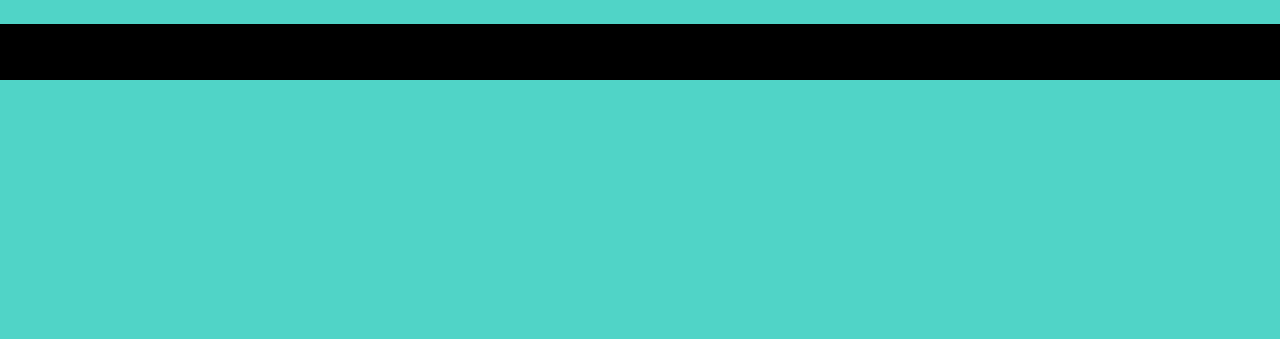
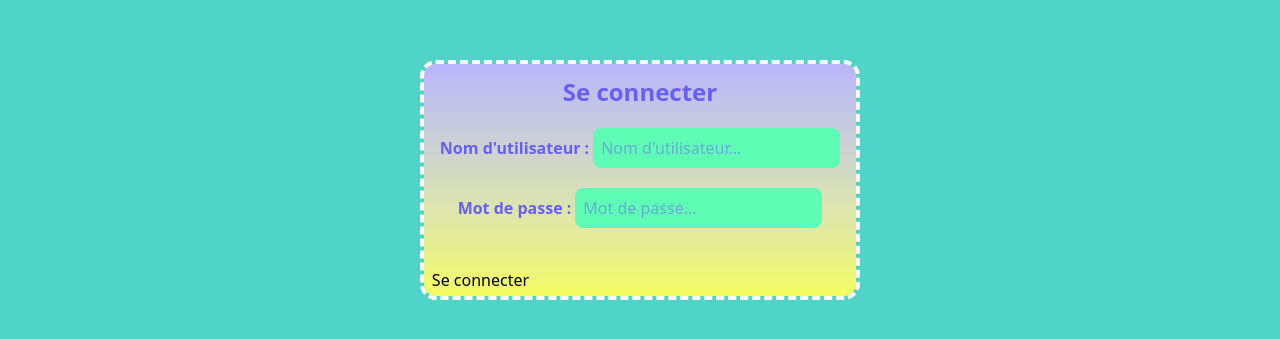
Before and after one commit to julienmb3-dot/projet-fin-de-semestre-magic-maker, a Flask app: page /login in a window 1280 px wide. Shown: the part 108-447 px from the top of the page. Run offline with Flask 3, Linux system fonts and the light colour scheme.

Commit message:
login 1/2

```diff
--- a/templates/login.html
+++ b/templates/login.html
@@ -1,8 +1,28 @@
 {% extends "front/base.html" %}
 {% block content %}
 
-    <main class="justify-center">
-        <div class="p-4 bg-[#000000] "><p>a</p></div>
+    <main class="flex justify-center">
+        <section>
+            <div class="flex items-center justify-center grid grid-cols-1 bg-gradient-to-t from-[#F4FC5F] to-[#BBB5FC] outline-4 outline-[#FFFFFF] outline-dashed rounded-xl mt-10">
+
+                <p class="font-bold text-[#675FFC] px-4 mt-3 mb-5 text-center text-2xl">Se connecter</p>
+
+                <div class="flex flex-row items-center justify-center mb-5">
+                    <p class="font-bold text-[#675FFC] pl-4 pr-1 text-center">Nom d'utilisateur :</p>
+                    <input class="rounded-lg flex p-2 mr-4 bg-[#5FFCB5] text-[#6D60FB]" name="user_id" type="text" placeholder="Nom d'utilisateur...">
+                </div>
+
+                <div class="flex flex-row items-center justify-center mb-5">
+                    <p class="font-bold text-[#675FFC] pl-4 pr-1 text-center">Mot de passe :</p>
+                    <input class="rounded-lg flex p-2 mr-4 bg-[#5FFCB5] text-[#6D60FB]" name="user_id" type="text" placeholder="Mot de passe...">
+                </div>
+
+                <div class="flex mt-4">
+                    <button class="flex justify-self-center-safe rounded-lg px-2 py-1" type="submit">Se connecter</button>
+                </div>
+            </div>
+        </section>
+
     </main>
 
 {% endblock %}
```
